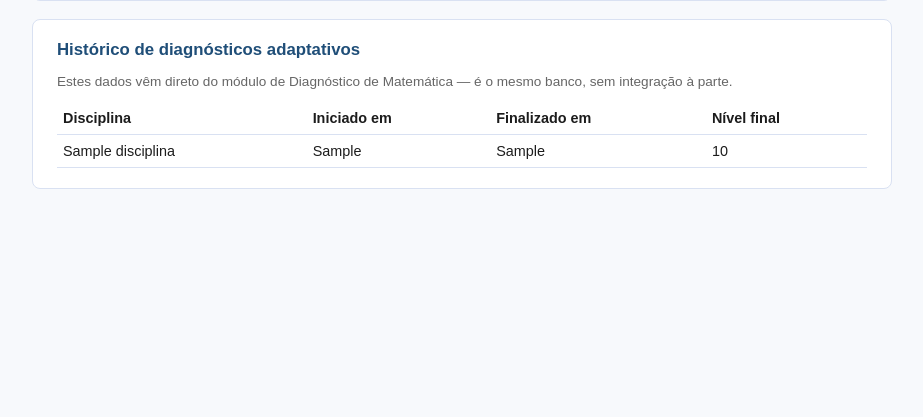
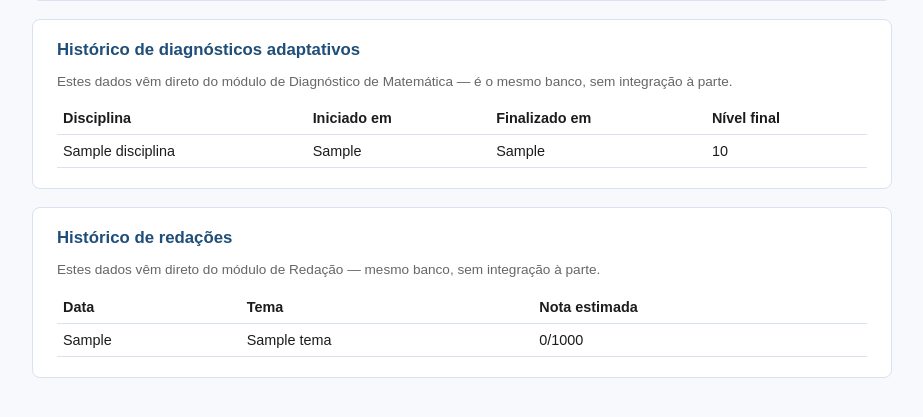
Before and after one commit to charlyjhone/aimedu-platform, a Flask app: template app/templates/radar_aluno.html in a window 1280 px wide. Shown: the part 367-784 px from the top of the page, without its empty margins (178-1101 px from the left). Run offline with Flask 3, Linux system fonts and the light colour scheme; the template is opened without the code that fills it: most values are stand-ins (such as "Sample title", 1, 10 or a date in 2020); some libraries are stand-ins or nearby versions.

Commit message:
Add historical writing section to radar_aluno.html

```diff
--- a/app/templates/radar_aluno.html
+++ b/app/templates/radar_aluno.html
@@ -47,4 +47,23 @@
   {% endif %}
 </div>
 
+<div class="card">
+  <h2>Histórico de redações</h2>
+  <p style="color:#666; font-size:0.85rem;">Estes dados vêm direto do módulo de Redação — mesmo banco, sem integração à parte.</p>
+  {% if redacoes %}
+  <table>
+    <tr><th>Data</th><th>Tema</th><th>Nota estimada</th></tr>
+    {% for r in redacoes %}
+    <tr>
+      <td>{{ r['criado_em']|data }}</td>
+      <td>{{ r['tema'] or '—' }}</td>
+      <td>{{ (r['nota_c1'] or 0) + (r['nota_c2'] or 0) + (r['nota_c3'] or 0) + (r['nota_c4'] or 0) + (r['nota_c5'] or 0) }}/1000</td>
+    </tr>
+    {% endfor %}
+  </table>
+  {% else %}
+  <p>Nenhuma redação enviada ainda.</p>
+  {% endif %}
+</div>
+
 {% endblock %}
```
